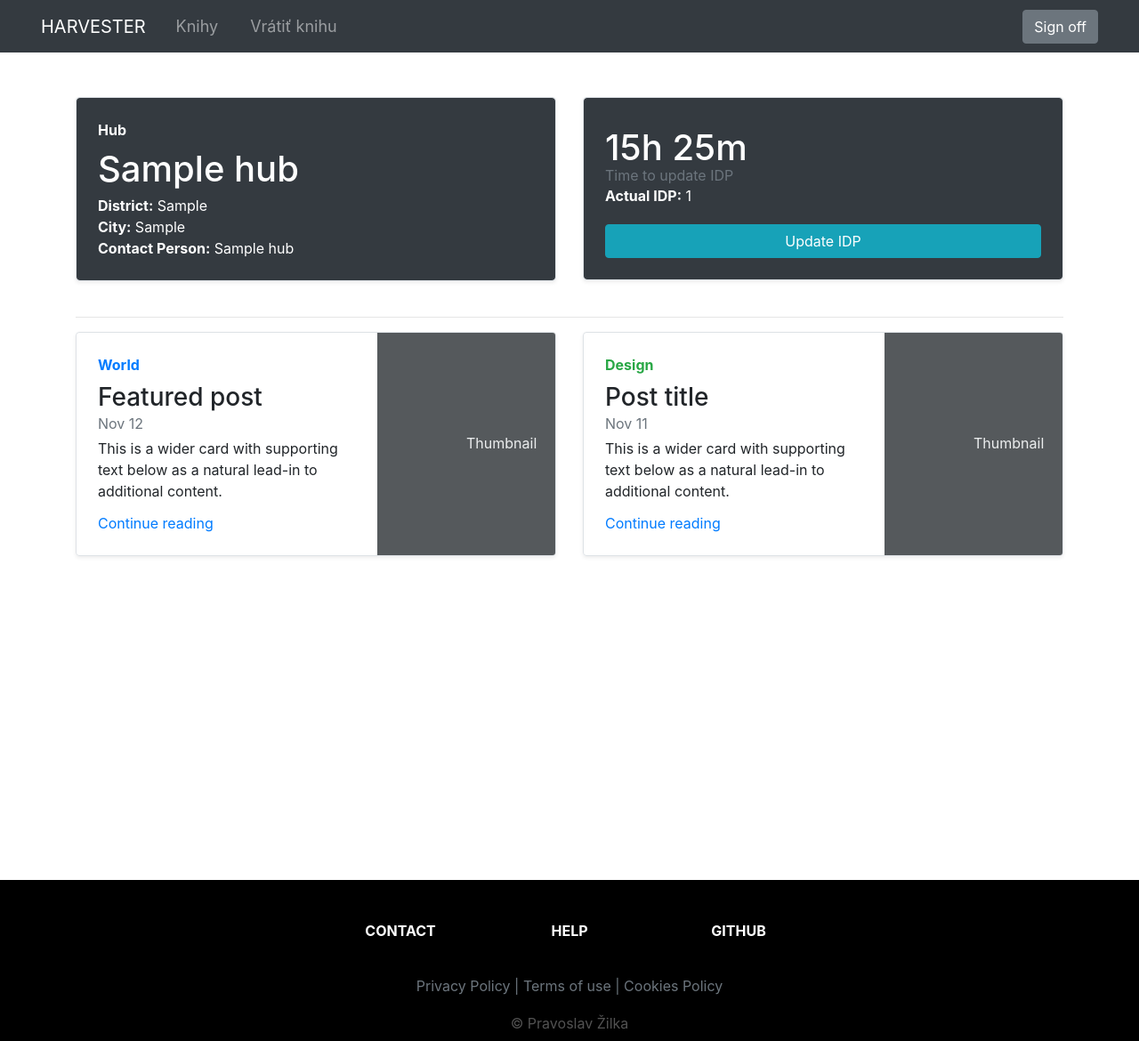
After one commit to pravoslavzilka/Harverster, a Flask app: page /coordinator/hub-page/1/ in a window 1280 px wide. The commit adds this page. Shown: the whole page at 89% size. Run offline with Flask 2, Linux system fonts and the light colour scheme; a user stored in the database is signed in; tables that the repository leaves empty hold one stand-in row (values such as "Sample post"); some libraries are stand-ins or nearby versions.

Commit message:
Hub page - frontend + update IDP

```diff
--- a/blueprints/coordinator/__init__.py
+++ b/blueprints/coordinator/__init__.py
@@ -1,6 +1,8 @@
 from flask import Blueprint, render_template, redirect, url_for, request, flash, session
 from flask_login import login_required, current_user, login_user, logout_user
 from models import User, Coordinator, Hub
+import datetime
+from database import db_session
 
 
 coordinator_bp = Blueprint("coordinator_bp", __name__, template_folder="templates")
@@ -11,6 +13,27 @@ coordinator_bp = Blueprint("coordinator_bp", __name__, template_folder="template
 def main_page():
 
     return render_template("coordinator/landing_page.html")
+
+
+@coordinator_bp.route("/hub-page/<hub_id>/")
+@login_required
+def hub_page(hub_id):
+    hub = Hub.query.filter(Hub.id == hub_id).first()
+    return render_template("coordinator/hub_page.html", hub=hub)
+
+
+@coordinator_bp.route("/update-idp/<hub_id>/", methods=["POST"])
+@login_required
+def update_idp(hub_id):
+    new_idp = request.form["idp-number"]
+    hub = Hub.query.filter(Hub.id == hub_id).first()
+    hub.idp = int(new_idp)
+    hub.last_idp_update = datetime.datetime.now()
+
+    db_session.commit()
+
+    flash("IDP was updated", "success")
+    return redirect(url_for("coordinator_bp.hub_page", hub_id=hub_id))
 
 
 @coordinator_bp.route("/sign-in", methods=['GET'])
--- /dev/null
+++ b/blueprints/coordinator/templates/coordinator/hub_page.html
@@ -0,0 +1,106 @@
+{% extends "layout.html" %}
+
+{% block title %} Hub {{ hub.name }} {% endblock title%}
+
+{% block content %}
+
+    <div class="container">
+
+
+
+      <div style="margin-top:50px;" class="row mb-2">
+        <div class="col-md-6">
+          <div class="row no-gutters border rounded overflow-hidden flex-md-row mb-4 shadow-sm h-md-250 position-relative">
+            <div class="col p-4 d-flex flex-column position-static text-white rounded bg-dark">
+              <strong class="d-inline-block mb-2">Hub</strong>
+              <h1 style="padding-bottom:5px;" class="mb-0">{{ hub.name }}</h1>
+              <div class="card-text mb-auto"><strong>District:</strong> {{ hub.district }}</div>
+              <div class="card-text mb-auto"><strong>City:</strong> {{ hub.city }}</div>
+              <div class="card-text mb-auto"><strong>Contact Person:</strong> {{ hub.contact_person_name }}</div>
+            </div>
+
+          </div>
+        </div>
+        <div class="col-md-6">
+          <div class="row no-gutters border rounded overflow-hidden flex-md-row mb-4 shadow-sm h-md-250 position-relative">
+             <div class="col p-4 d-flex flex-column position-static text-white rounded bg-dark">
+              <strong class="d-inline-block mb-2"></strong>
+              <h1 style="padding-bottom:5px;" class="mb-0">15h 25m</h1>
+               <div style="margin-top:-10px;" class="mb-1 text-muted">Time to update IDP</div>
+              <div style="margin-top:-5px;padding-bottom:20px;" class="card-text mb-auto"><strong>Actual IDP:</strong> {{ hub.idp }}</div>
+               <button type="button" class="btn btn-info" data-toggle="modal" data-target="#exampleModal">Update IDP</button>
+
+            </div>
+
+          </div>
+        </div>
+      </div>
+
+      <hr/>
+
+      <div class="row mb-2">
+        <div class="col-md-6">
+          <div class="row no-gutters border rounded overflow-hidden flex-md-row mb-4 shadow-sm h-md-250 position-relative">
+            <div class="col p-4 d-flex flex-column position-static">
+              <strong class="d-inline-block mb-2 text-primary">World</strong>
+              <h3 class="mb-0">Featured post</h3>
+              <div class="mb-1 text-muted">Nov 12</div>
+              <p class="card-text mb-auto">This is a wider card with supporting text below as a natural lead-in to additional content.</p>
+              <a href="#" class="stretched-link">Continue reading</a>
+            </div>
+            <div class="col-auto d-none d-lg-block">
+              <svg class="bd-placeholder-img" width="200" height="250" xmlns="http://www.w3.org/2000/svg" role="img" aria-label="Placeholder: Thumbnail" preserveAspectRatio="xMidYMid slice" focusable="false"><title>Placeholder</title><rect width="100%" height="100%" fill="#55595c"></rect><text x="50%" y="50%" fill="#eceeef" dy=".3em">Thumbnail</text></svg>
+
+            </div>
+          </div>
+        </div>
+        <div class="col-md-6">
+          <div class="row no-gutters border rounded overflow-hidden flex-md-row mb-4 shadow-sm h-md-250 position-relative">
+            <div class="col p-4 d-flex flex-column position-static">
+              <strong class="d-inline-block mb-2 text-success">Design</strong>
+              <h3 class="mb-0">Post title</h3>
+              <div class="mb-1 text-muted">Nov 11</div>
+              <p class="mb-auto">This is a wider card with supporting text below as a natural lead-in to additional content.</p>
+              <a href="#" class="stretched-link">Continue reading</a>
+            </div>
+            <div class="col-auto d-none d-lg-block">
+              <svg class="bd-placeholder-img" width="200" height="250" xmlns="http://www.w3.org/2000/svg" role="img" aria-label="Placeholder: Thumbnail" preserveAspectRatio="xMidYMid slice" focusable="false"><title>Placeholder</title><rect width="100%" height="100%" fill="#55595c"></rect><text x="50%" y="50%" fill="#eceeef" dy=".3em">Thumbnail</text></svg>
+
+            </div>
+          </div>
+        </div>
+      </div>
+
+    </div>
+
+
+
+    <!-- Small modal -->
+
+    <div class="modal fade bd-example-modal-sm" id="exampleModal" tabindex="-1" role="dialog" aria-labelledby="exampleModalLabel" aria-hidden="true">
+      <div class="modal-dialog modal-sm modal-dialog-centered" role="document">
+        <div class="modal-content">
+          <div class="modal-header">
+            <h5 class="modal-title" id="exampleModalLabel">New IDP:</h5>
+            <button type="button" class="close" data-dismiss="modal" aria-label="Close">
+              <span aria-hidden="true">&times;</span>
+            </button>
+          </div>
+          <div class="modal-body">
+            <form id="idp-form" method="post" action="{{url_for('coordinator_bp.update_idp', hub_id=hub.id)}}">
+              <div class="form-group">
+                <label for="exampleInputEmail1">Actual number of IDP:</label>
+                <input oninput="this.value=this.value.slice(0,this.maxLength)" maxlength="4" name="idp-number" type="number" width="20px" class="form-control" id="exampleInputEmail1" aria-describedby="emailHelp" placeholder="IDP" required>
+                <small id="emailHelp" class="form-text text-muted">Last IDP was set to {{ hub.idp }}</small>
+              </div>
+
+            </form>
+          </div>
+          <div class="modal-footer">
+            <button form="idp-form" type="submit" class="btn btn-primary">Save changes</button>
+          </div>
+        </div>
+      </div>
+    </div>
+
+{% endblock content %}
```
Also changed, not shown: blueprints/coordinator/templates/coordinator/landing_page.html (+8 -3 lines).
